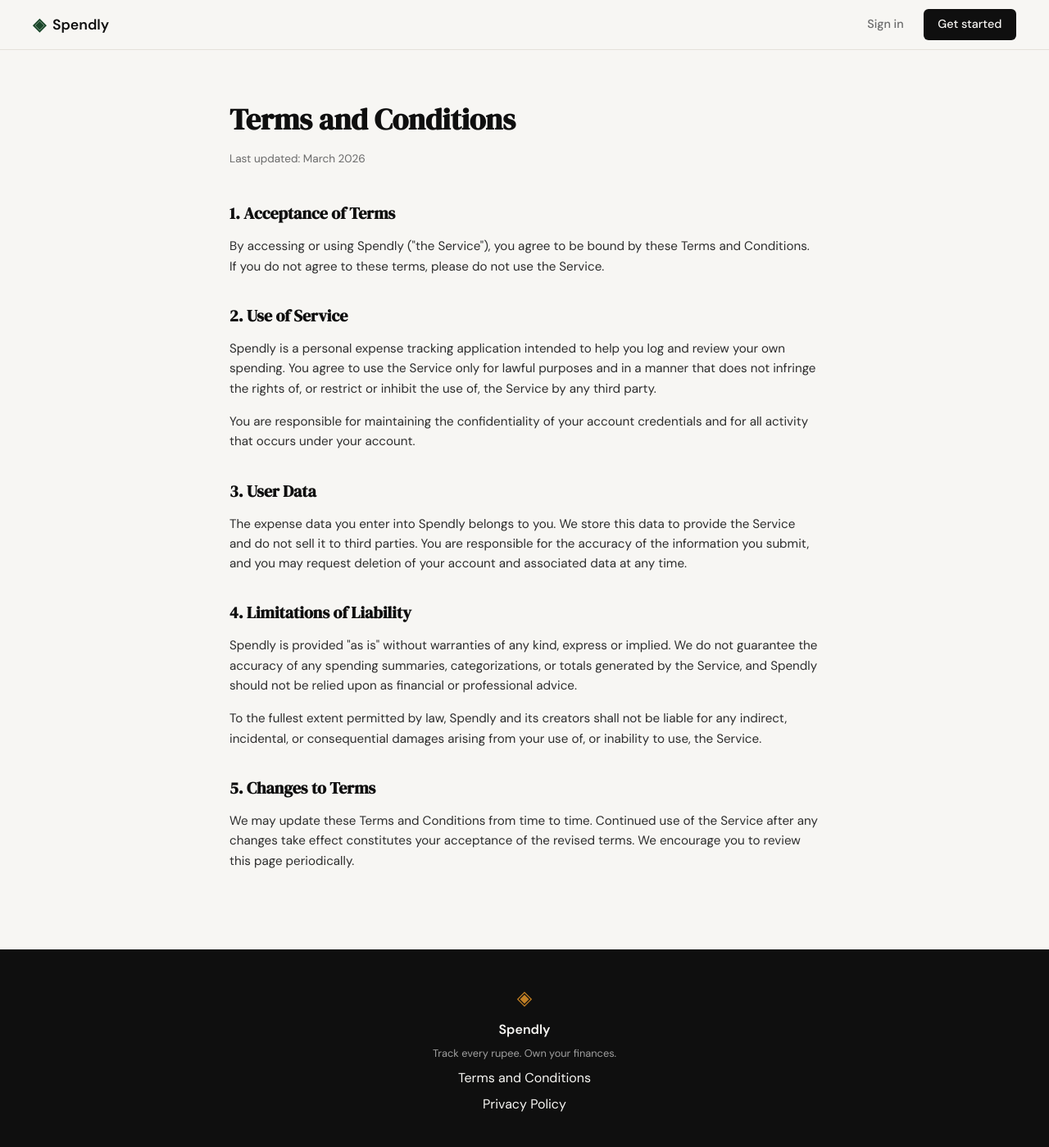
After one commit to akaul85/spendly, a Flask app: page /terms in a window 1280 px wide. The commit adds this page. Shown: the whole page at 82% size. Run offline with Flask 3, Linux system fonts and the light colour scheme.

Commit message:
landing: add terms and conditions page and route
Co-Authored-By: Claude Sonnet 5 <noreply@anthropic.com>

```diff
--- a/app.py
+++ b/app.py
@@ -20,6 +20,11 @@ def register():
 @app.route("/login")
 def login():
     return render_template("login.html")
+
+
+@app.route("/terms")
+def terms():
+    return render_template("terms.html")
 
 
 # ------------------------------------------------------------------ #
--- a/static/css/style.css
+++ b/static/css/style.css
@@ -508,6 +508,48 @@ a { color: inherit; text-decoration: none; }
 }
 
 /* ------------------------------------------------------------------ */
+/* Legal pages                                                         */
+/* ------------------------------------------------------------------ */
+
+.legal-section {
+    padding: 3.5rem 2rem 5rem;
+}
+
+.legal-container {
+    max-width: 720px;
+    margin: 0 auto;
+}
+
+.legal-title {
+    font-family: var(--font-display);
+    font-size: 2.25rem;
+    color: var(--ink);
+    margin-bottom: 0.5rem;
+}
+
+.legal-updated {
+    font-size: 0.85rem;
+    color: var(--ink-muted);
+    margin-bottom: 2.5rem;
+}
+
+.legal-body h2 {
+    font-family: var(--font-display);
+    font-size: 1.25rem;
+    color: var(--ink);
+    margin-top: 2rem;
+    margin-bottom: 0.75rem;
+}
+
+.legal-body h2:first-child { margin-top: 0; }
+
+.legal-body p {
+    font-size: 0.95rem;
+    color: var(--ink-soft);
+    margin-bottom: 1rem;
+}
+
+/* ------------------------------------------------------------------ */
 /* Responsive                                                          */
 /* ------------------------------------------------------------------ */
 
--- a/templates/base.html
+++ b/templates/base.html
@@ -34,7 +34,7 @@
             <span class="brand-icon">◈</span>
             <span class="footer-name">Spendly</span>
             <p class="footer-copy">Track every rupee. Own your finances.</p>
-            <a href="#">Terms and Conditions</a>
+            <a href="{{ url_for('terms') }}">Terms and Conditions</a>
             <a href="#">Privacy Policy</a>
         </div>
     </footer>
--- /dev/null
+++ b/templates/terms.html
@@ -0,0 +1,63 @@
+{% extends "base.html" %}
+
+{% block title %}Terms and Conditions — Spendly{% endblock %}
+
+{% block content %}
+
+<section class="legal-section">
+    <div class="legal-container">
+        <h1 class="legal-title">Terms and Conditions</h1>
+        <p class="legal-updated">Last updated: March 2026</p>
+
+        <div class="legal-body">
+            <h2>1. Acceptance of Terms</h2>
+            <p>
+                By accessing or using Spendly ("the Service"), you agree to be bound by these
+                Terms and Conditions. If you do not agree to these terms, please do not use
+                the Service.
+            </p>
+
+            <h2>2. Use of Service</h2>
+            <p>
+                Spendly is a personal expense tracking application intended to help you log
+                and review your own spending. You agree to use the Service only for lawful
+                purposes and in a manner that does not infringe the rights of, or restrict
+                or inhibit the use of, the Service by any third party.
+            </p>
+            <p>
+                You are responsible for maintaining the confidentiality of your account
+                credentials and for all activity that occurs under your account.
+            </p>
+
+            <h2>3. User Data</h2>
+            <p>
+                The expense data you enter into Spendly belongs to you. We store this data
+                to provide the Service and do not sell it to third parties. You are
+                responsible for the accuracy of the information you submit, and you may
+                request deletion of your account and associated data at any time.
+            </p>
+
+            <h2>4. Limitations of Liability</h2>
+            <p>
+                Spendly is provided "as is" without warranties of any kind, express or
+                implied. We do not guarantee the accuracy of any spending summaries,
+                categorizations, or totals generated by the Service, and Spendly should not
+                be relied upon as financial or professional advice.
+            </p>
+            <p>
+                To the fullest extent permitted by law, Spendly and its creators shall not
+                be liable for any indirect, incidental, or consequential damages arising
+                from your use of, or inability to use, the Service.
+            </p>
+
+            <h2>5. Changes to Terms</h2>
+            <p>
+                We may update these Terms and Conditions from time to time. Continued use of
+                the Service after any changes take effect constitutes your acceptance of the
+                revised terms. We encourage you to review this page periodically.
+            </p>
+        </div>
+    </div>
+</section>
+
+{% endblock %}
```
